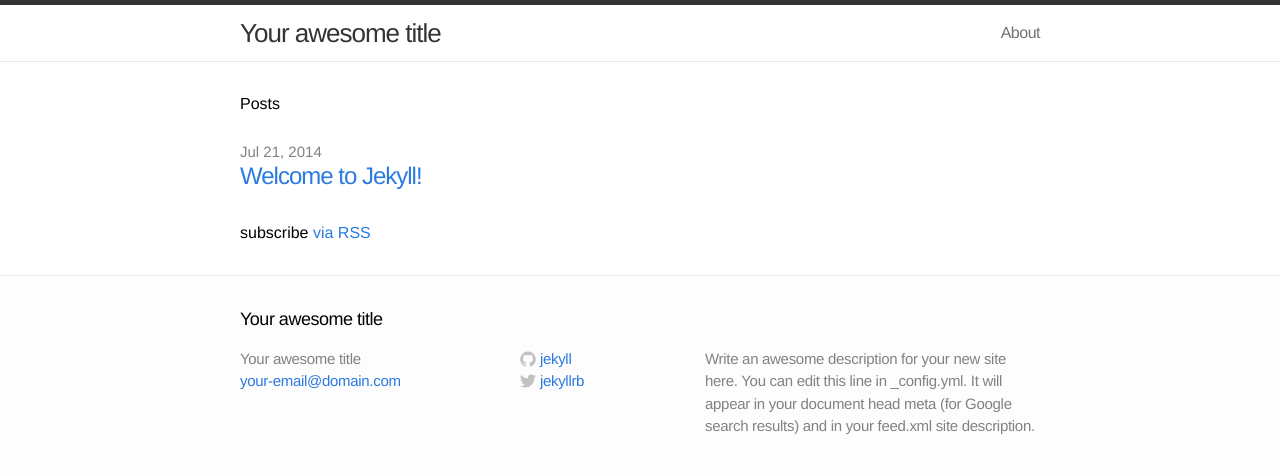
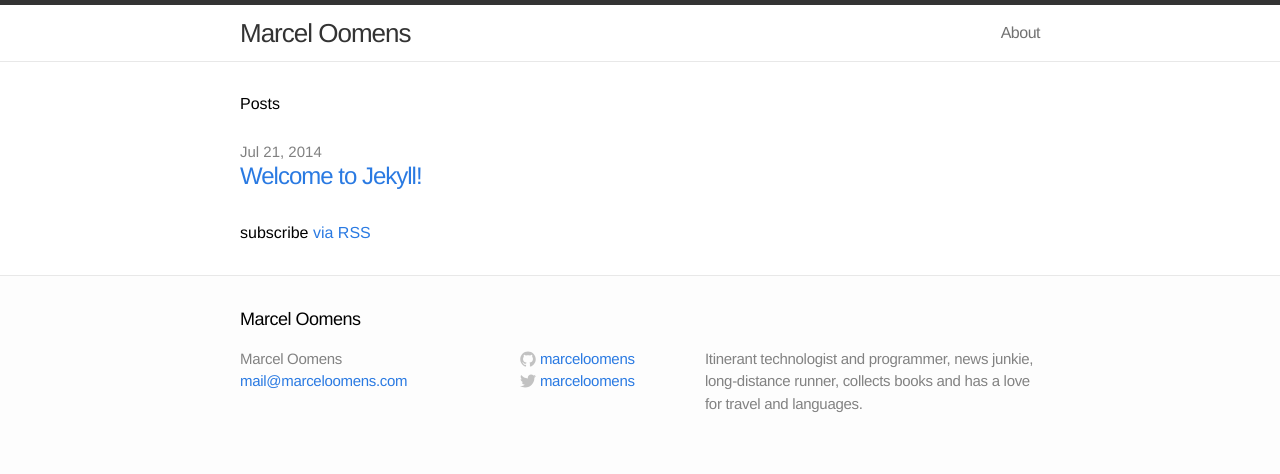
Before and after one commit to marceloomens/marceloomens.github.io, a Jekyll site: the page built from index.html, in a window 1280 px wide. Shown: the top 474 px of the page. Built offline with Jekyll 4.4.1, drawn with Linux system fonts in a browser that asks for light colours.

Commit message:
Update site configuration
Signed-off-by: Marcel Oomens <Marcel.Oomens@cromido.org>

```diff
--- a/_config.yml
+++ b/_config.yml
@@ -1,12 +1,13 @@
 # Site settings
-title: Your awesome title
-email: your-email@domain.com
-description: "Write an awesome description for your new site here. You can edit this line in _config.yml. It will appear in your document head meta (for Google search results) and in your feed.xml site description."
+title: Marcel Oomens
+email: mail@marceloomens.com
+description: "Itinerant technologist and programmer, news junkie, long-distance runner, collects books and has a love for travel and languages."
 baseurl: ""
-url: "http://yourdomain.com"
-twitter_username: jekyllrb
-github_username:  jekyll
+url: "http://marceloomens.com"
+twitter_username: marceloomens
+github_username:  marceloomens
 
 # Build settings
+exclude: [source]
 markdown: kramdown
 permalink: pretty
```
